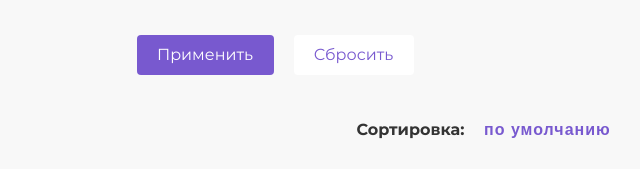
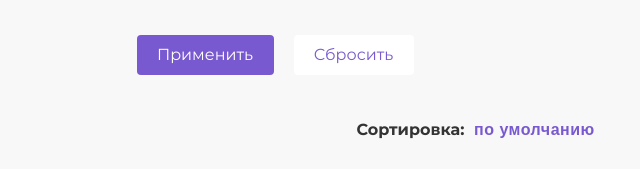
Before and after one commit to KomisAnt/HTML-Academy-Drink2Go, a website: page index.html in a window 1280 px wide. Shown: the part 1970-2139 px from the top of the page, 365-1005 px from the left. Drawn offline with Linux system fonts and the light colour scheme.

Commit message:
change padding for select__input

```diff
--- a/css/styles.css
+++ b/css/styles.css
@@ -1602,11 +1602,11 @@ body {
   font-size: 16px;
   line-height: 24px;
   font-weight: 700;
-  letter-spacing: 1px;
+  letter-spacing: 0.5px;
   width: 165px;
   height: 32px;
   margin: 0;
-  padding: 5px 22px 5px 15px;
+  padding: 5px 5px 5px 5px;
   color: #7859CF;
   -webkit-appearance: none;
      -moz-appearance: none;
```
